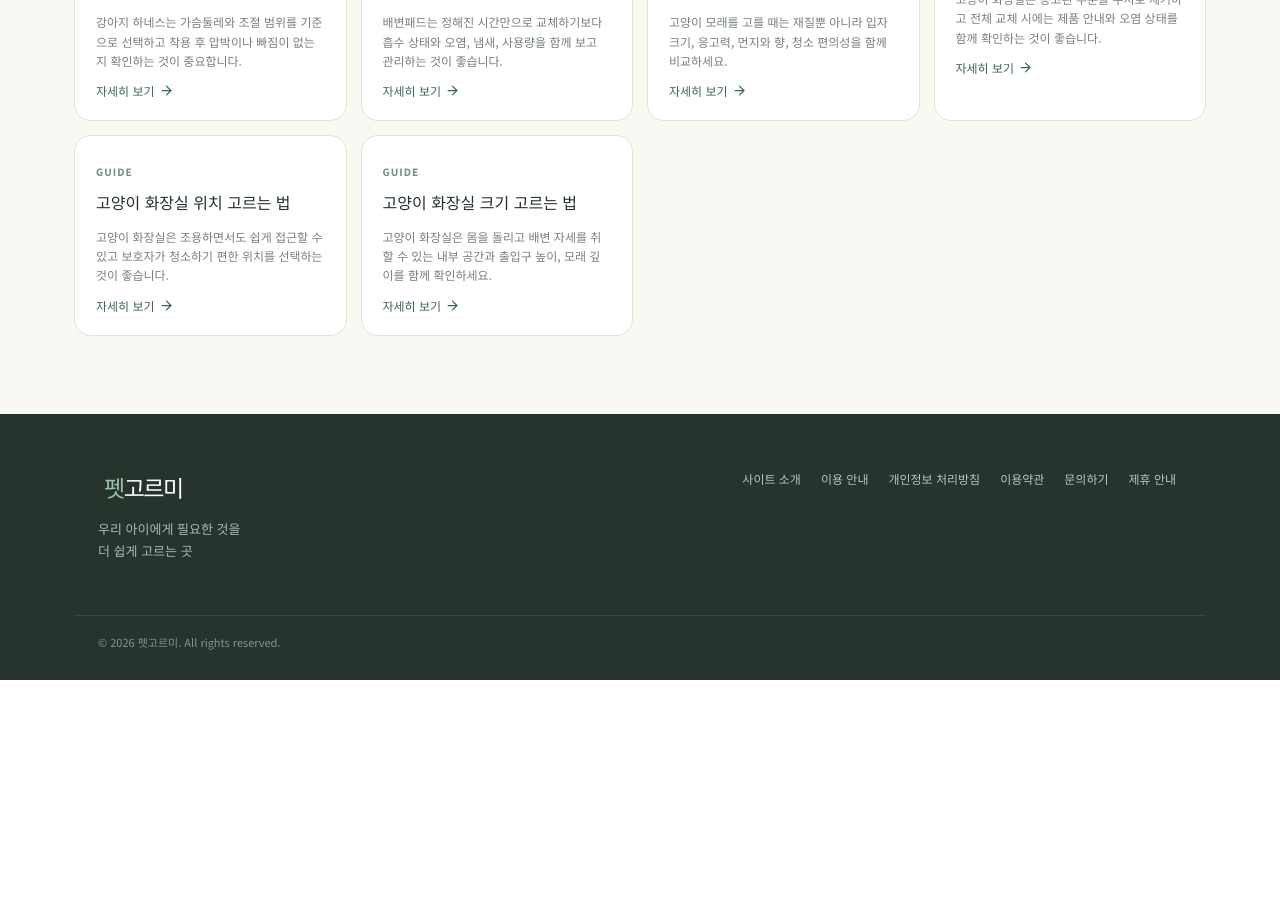
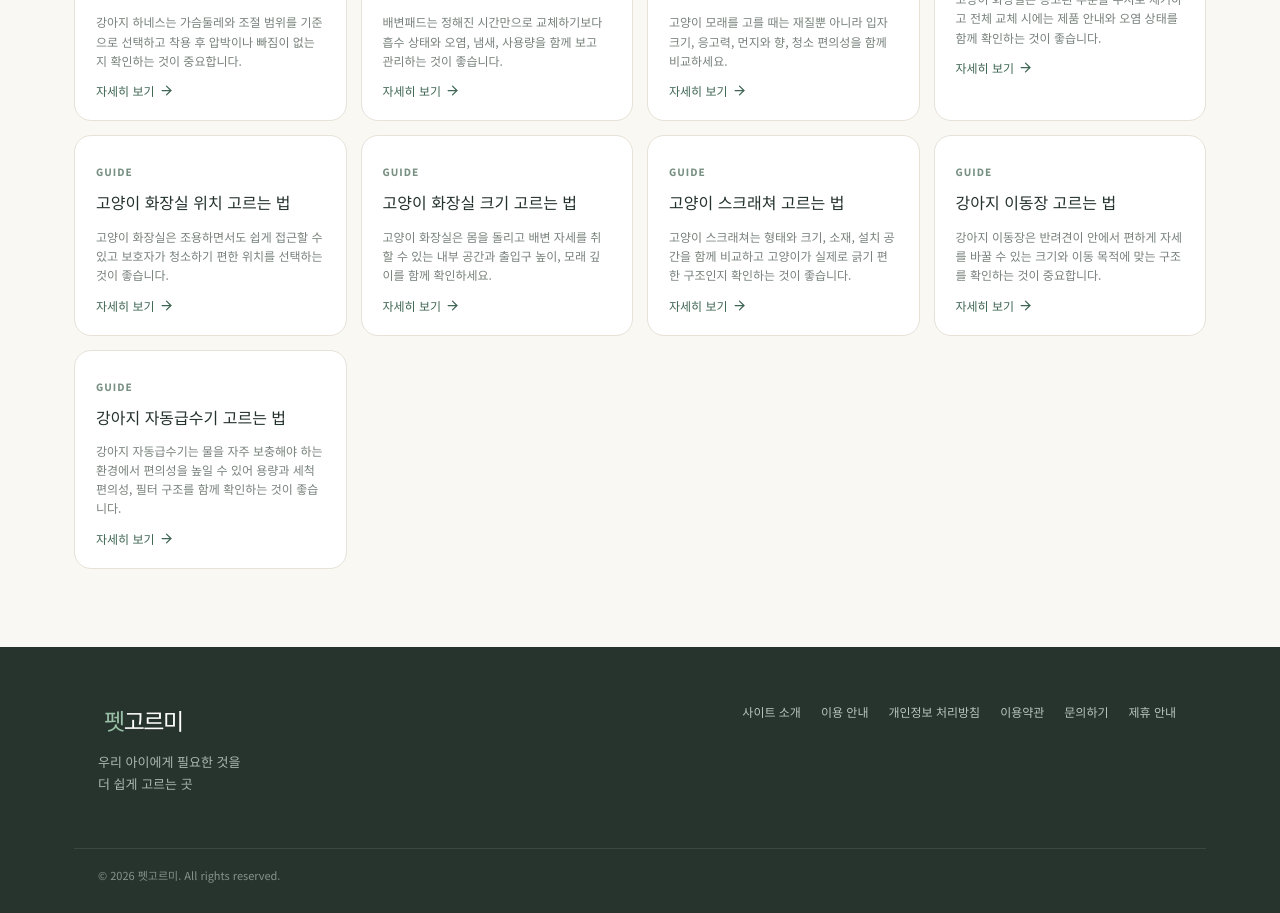
Before and after one commit to hosi4242/petgoreumi, a React (Vite) app: page / in a window 1280 px wide. Shown: the part 3660-4573 px from the top of the page. Before the commit the page ends 4340 px from the top, so only its background shows below. Built offline with nearby package versions, Linux system fonts and the light colour scheme.

Commit message:
Add three search-focused pet guides

```diff
--- a/src/data.ts
+++ b/src/data.ts
@@ -44,4 +44,7 @@ export const guides = [
  ['고양이 모래 교체 주기와 관리 방법','고양이 화장실은 응고된 부분을 수시로 제거하고 전체 교체 시에는 제품 안내와 오염 상태를 함께 확인하는 것이 좋습니다.',['응고된 부분을 수시로 제거하기','냄새와 오염 상태를 함께 확인하기','전체 교체 시 제품 사용 안내를 확인하기'],'매일 사용하는 화장실은 오염된 부분을 오래 방치하지 않는 것이 관리의 기본입니다. 응고형 모래라면 굳은 부분을 제거하면서 남은 모래의 상태를 확인하고, 냄새나 오염이 계속된다면 전체 교체와 화장실 세척을 검토하세요. 제품마다 권장 사용법이 다를 수 있으므로 포장지의 안내도 함께 확인하는 것이 좋습니다.','고양이 모래는 얼마나 자주 전체 교체하나요? 사용량과 화장실 수, 제품 특성에 따라 달라지므로 냄새와 오염 상태를 함께 확인하고 제품 안내를 참고하세요.','고양이 모래 관리는 전체 교체 주기만 정하기보다 매일 오염 부분을 제거하고 상태를 확인하는 것이 중요합니다.'],
  ['고양이 화장실 위치 고르는 법','고양이 화장실은 조용하면서도 쉽게 접근할 수 있고 보호자가 청소하기 편한 위치를 선택하는 것이 좋습니다.',['조용하고 접근하기 쉬운 위치 선택하기','급식·급수 공간과 적절히 분리하기','청소와 모래 보충이 편한 공간인지 확인하기'],'사람이 자주 지나다니거나 갑자기 큰 소리가 나는 곳은 고양이가 불편하게 느낄 수 있습니다. 반대로 너무 깊숙하거나 접근하기 어려운 곳은 청소와 모래 보충이 불편할 수 있습니다. 급식·급수 공간과는 적절한 거리를 두고, 고양이가 평소 생활하는 동선에서 자연스럽게 접근할 수 있는지 살펴보세요.','화장실을 밥그릇 옆에 둬도 되나요? 관리 편의성보다 고양이가 화장실을 편하게 이용하는 환경이 중요하므로 급식·급수 공간과 적절히 분리하는 방향을 고려하세요.','화장실 위치는 조용함, 접근성, 청소 편의성을 함께 고려하면 생활환경에 맞는 자리를 찾기 쉽습니다.'],
  ['고양이 화장실 크기 고르는 법','고양이 화장실은 몸을 돌리고 배변 자세를 취할 수 있는 내부 공간과 출입구 높이, 모래 깊이를 함께 확인하세요.',['고양이가 몸을 돌릴 수 있는 내부 공간 확인하기','출입구 높이가 고양이에게 적절한지 확인하기','모래가 충분히 깔릴 수 있는 깊이 확인하기'],'화장실의 외형적인 크기만 보기보다 내부에서 고양이가 움직일 공간이 충분한지 확인하세요. 출입구가 너무 높으면 접근이 어려울 수 있고, 반대로 낮은 구조는 모래가 주변으로 튈 수 있습니다. 고양이가 편하게 파고 덮을 수 있도록 충분한 모래를 넣을 공간이 있는지도 함께 살펴보세요.','큰 화장실이 무조건 좋은가요? 공간이 허용한다면 고양이가 내부에서 편하게 움직일 수 있는 제품을 우선 비교하되, 출입구 높이와 청소 편의성도 함께 확인하세요.','고양이 화장실 크기는 외부 치수만 보지 말고 고양이가 내부에서 움직이고 배변할 수 있는 공간을 기준으로 비교하세요.']
-] as const
+,
+ ['고양이 스크래쳐 고르는 법','고양이 스크래쳐는 형태와 크기, 소재, 설치 공간을 함께 비교하고 고양이가 실제로 긁기 편한 구조인지 확인하는 것이 좋습니다.',['고양이가 충분히 몸을 펴고 긁을 수 있는 크기','세워진 형태와 바닥형 등 사용 방식','흔들림과 설치 공간 확인하기'],'스크래쳐는 고양이가 자주 긁는 장소와 자세를 관찰한 뒤 고르는 것이 좋습니다. 세로로 긁는 것을 좋아한다면 높이가 충분한 제품을, 바닥에서 긁는 것을 선호한다면 넓은 면적의 제품을 비교할 수 있습니다. 흔들림이 심하면 사용을 꺼릴 수 있으므로 바닥에서 안정적으로 사용할 수 있는지도 확인하세요.','고양이 스크래쳐는 어떤 형태가 좋은가요? 고양이마다 선호하는 자세가 다르므로 평소 긁는 행동을 기준으로 세로형, 수평형 등의 구조를 비교하는 것이 좋습니다.','고양이 스크래쳐는 디자인보다 고양이의 긁는 자세와 안정성, 설치 공간을 먼저 확인하세요.'],
+ ['강아지 이동장 고르는 법','강아지 이동장은 반려견이 안에서 편하게 자세를 바꿀 수 있는 크기와 이동 목적에 맞는 구조를 확인하는 것이 중요합니다.',['반려견이 안에서 움직일 수 있는 내부 공간','문과 잠금장치의 구조','차량·병원 등 사용 목적에 맞는 형태'],'이동장은 너무 좁아 반려견의 움직임을 제한하지 않으면서도 이동 중 안정적으로 사용할 수 있는 크기를 비교하는 것이 좋습니다. 차량 이동인지 병원 방문인지에 따라 손잡이와 출입 방식, 통풍 구조 등 확인할 항목이 달라질 수 있습니다. 구매 전 제품의 실제 내부 치수와 반려견의 체형을 함께 비교하세요.','이동장은 크게 살수록 좋은가요? 무조건 큰 제품보다 반려견이 편하게 자세를 바꿀 수 있으면서 이동 중 안정적으로 사용할 수 있는 크기를 비교하는 것이 좋습니다.','강아지 이동장은 외부 크기보다 실제 내부 공간과 출입 방식, 이동 목적을 함께 확인하세요.'],
+ ['강아지 자동급수기 고르는 법','강아지 자동급수기는 물을 자주 보충해야 하는 환경에서 편의성을 높일 수 있어 용량과 세척 편의성, 필터 구조를 함께 확인하는 것이 좋습니다.',['하루 사용량에 맞는 물통 용량','물통과 부품의 세척 편의성','필터 교체 방식과 비용 확인하기'],'자동급수기를 고를 때는 큰 용량만 보기보다 보호자가 자주 세척하고 관리하기 쉬운 구조인지 확인하세요. 물과 직접 닿는 부품을 분리해 씻기 쉬운지, 필터가 필요한 제품이라면 교체 주기와 비용을 확인하는 것도 좋습니다. 전원 연결이 필요한 제품은 설치 위치와 전원 공급 방식도 함께 살펴보세요.','자동급수기는 어떤 기준으로 비교하나요? 용량, 세척 편의성, 필터 관리, 설치 방식과 소음 등 실제 관리에 영향을 주는 요소를 함께 비교하세요.','자동급수기는 용량뿐 아니라 매일 세척하고 관리하기 쉬운지까지 확인하는 것이 중요합니다.']] as const
```
